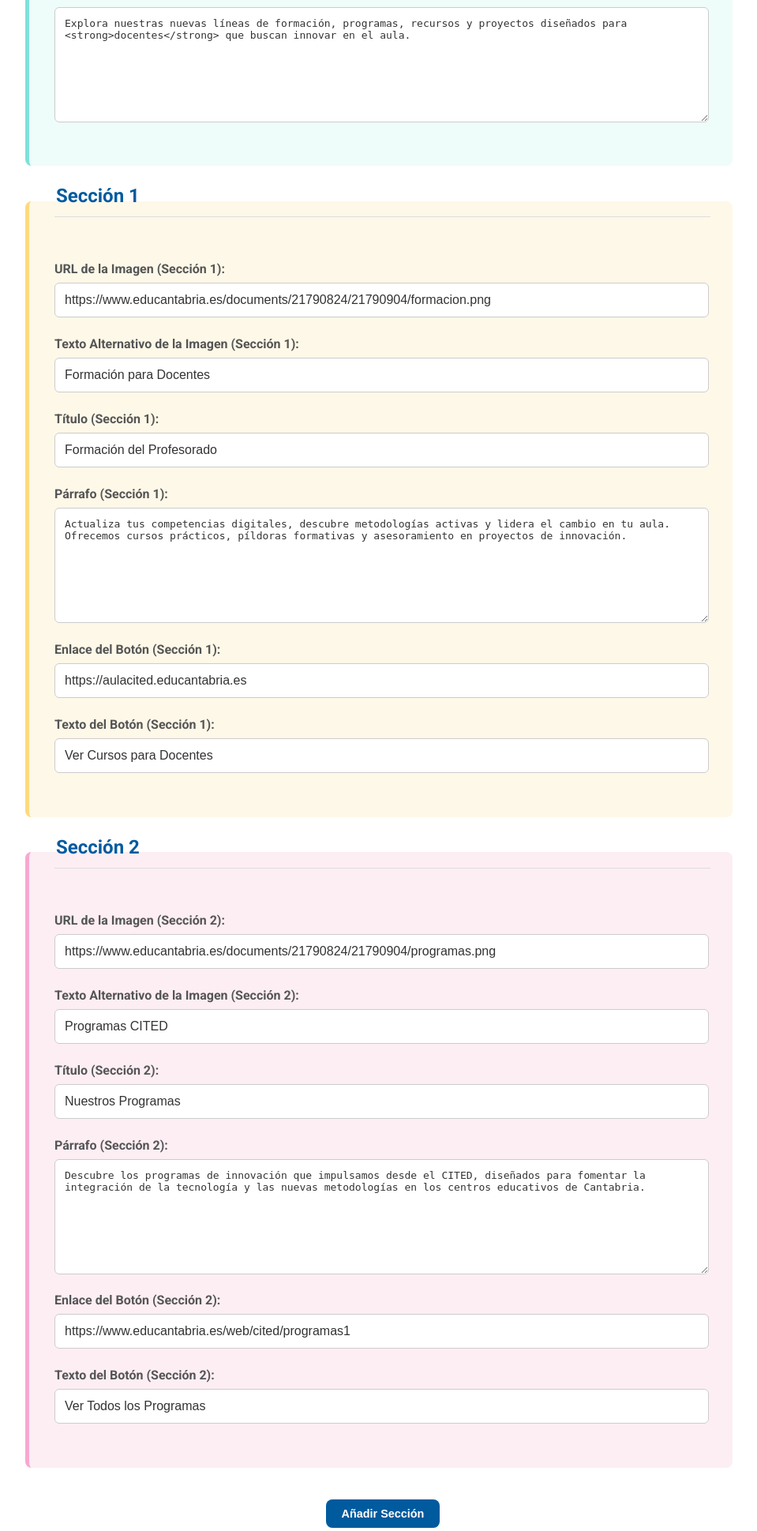
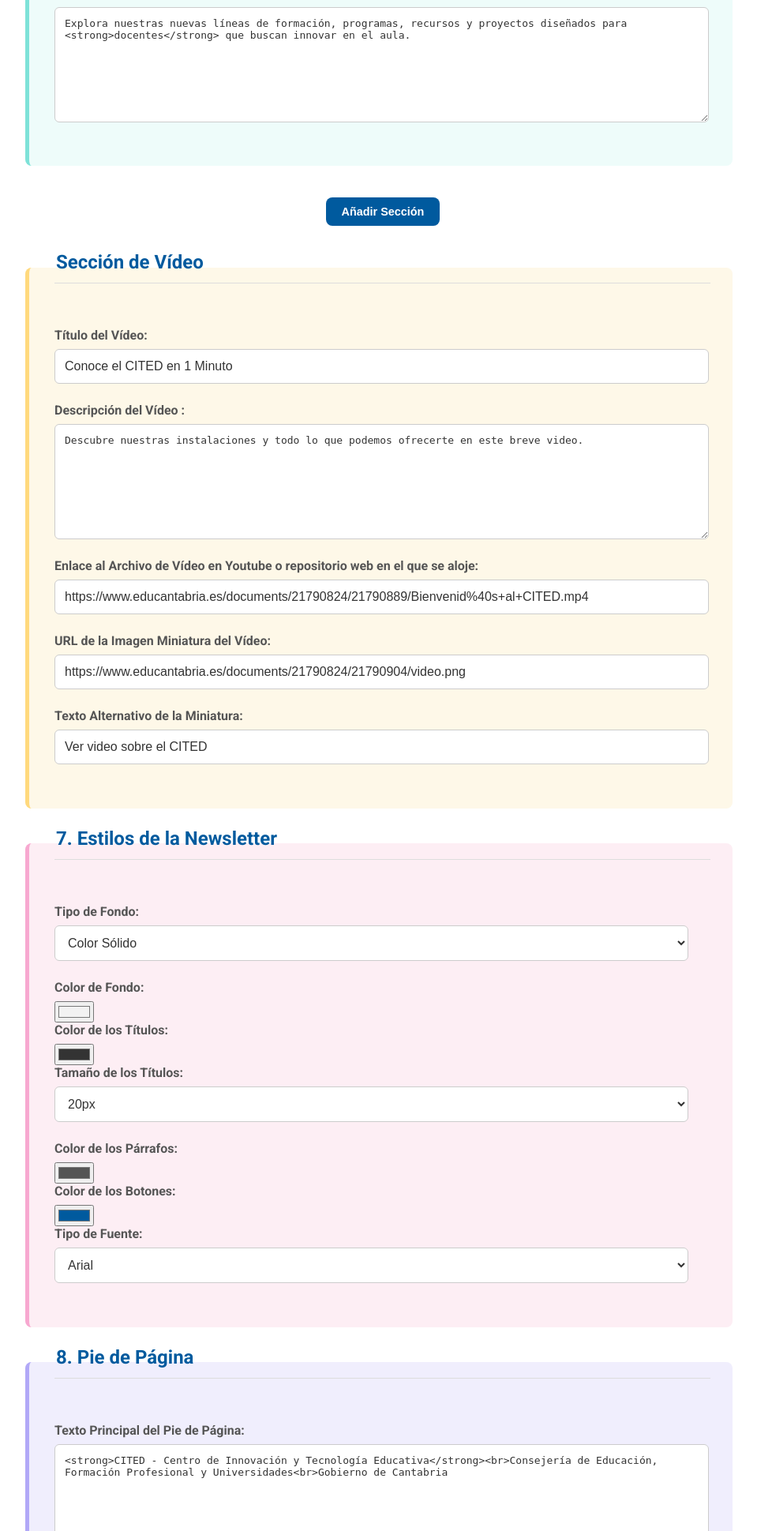
Before and after one commit to mamuflo/plantilla-newsletter, a Flask app: page / in a window 1280 px wide. Shown: the part 1839-3778 px from the top of the page at 79% size, without its empty margins (160-1119 px from the left). Run offline with Flask 3, Linux system fonts and the light colour scheme; some libraries are stand-ins or nearby versions.

Commit message:
Add files via upload

```diff
--- a/templates/index.html
+++ b/templates/index.html
@@ -638,16 +638,6 @@
                     <input type="file" id="hero_src_upload" accept="image/*" data-target-input="hero_src">
                     <span class="image-selector-placeholder" data-target-input="hero_src"></span>
                 </div>
-                <div class="resource-item">
-                    <label for="section1_img_src_upload" class="resource-label">Imagen (Sección 1):</label>
-                    <input type="file" id="section1_img_src_upload" accept="image/*" data-target-input="section1_img_src">
-                    <span class="image-selector-placeholder" data-target-input="section1_img_src"></span>
-                </div>
-                <div class="resource-item">
-                    <label for="section2_img_src_upload" class="resource-label">Imagen (Sección 2):</label>
-                    <input type="file" id="section2_img_src_upload" accept="image/*" data-target-input="section2_img_src">
-                    <span class="image-selector-placeholder" data-target-input="section2_img_src"></span>
-                </div>
                  <div class="resource-item">
                     <label for="video_thumbnail_src_upload" class="resource-label">Miniatura Vídeo:</label>
                     <input type="file" id="video_thumbnail_src_upload" accept="image/*" data-target-input="video_thumbnail_src">
@@ -701,50 +691,6 @@
 
             <label for="intro_p2">Párrafo de Introducción 2:</label>
             <textarea id="intro_p2" name="intro_p2">{{ form_data.intro_p2 | default('Explora nuestras nuevas líneas de formación, programas, recursos y proyectos diseñados para &lt;strong&gt;docentes&lt;/strong&gt; que buscan innovar en el aula.') | safe }}</textarea>
-        </fieldset>
-
-        <fieldset>
-            <legend>Sección 1</legend>
-            {% set section1 = form_data.sections[0] if form_data.sections and form_data.sections|length > 0 else {} %}
-            <label for="section1_img_src">URL de la Imagen (Sección 1):</label>
-            <input type="text" id="section1_img_src" name="section1_img_src" value="{{ section1.img_src | default('https://www.educantabria.es/documents/21790824/21790904/formacion.png') }}">
-
-            <label for="section1_img_alt">Texto Alternativo de la Imagen (Sección 1):</label>
-            <input type="text" id="section1_img_alt" name="section1_img_alt" value="{{ section1.img_alt | default('Formación para Docentes') }}">
-
-            <label for="section1_title">Título (Sección 1):</label>
-            <input type="text" id="section1_title" name="section1_title" value="{{ section1.title | default('Formación del Profesorado') }}">
-
-            <label for="section1_p">Párrafo (Sección 1):</label>
-            <textarea id="section1_p" name="section1_p">{{ section1.p | default('Actualiza tus competencias digitales, descubre metodologías activas y lidera el cambio en tu aula. Ofrecemos cursos prácticos, píldoras formativas y asesoramiento en proyectos de innovación.') }}</textarea>
-
-            <label for="section1_button_link">Enlace del Botón (Sección 1):</label>
-            <input type="text" id="section1_button_link" name="section1_button_link" value="{{ section1.button_link | default('https://aulacited.educantabria.es') }}">
-
-            <label for="section1_button_text">Texto del Botón (Sección 1):</label>
-            <input type="text" id="section1_button_text" name="section1_button_text" value="{{ section1.button_text | default('Ver Cursos para Docentes') }}">
-        </fieldset>
-
-        <fieldset>
-            <legend>Sección 2</legend>
-            {% set section2 = form_data.sections[1] if form_data.sections and form_data.sections|length > 1 else {} %}
-            <label for="section2_img_src">URL de la Imagen (Sección 2):</label>
-            <input type="text" id="section2_img_src" name="section2_img_src" value="{{ section2.img_src | default('https://www.educantabria.es/documents/21790824/21790904/programas.png') }}">
-
-            <label for="section2_img_alt">Texto Alternativo de la Imagen (Sección 2):</label>
-            <input type="text" id="section2_img_alt" name="section2_img_alt" value="{{ section2.img_alt | default('Programas CITED') }}">
-
-            <label for="section2_title">Título (Sección 2):</label>
-            <input type="text" id="section2_title" name="section2_title" value="{{ section2.title | default('Nuestros Programas') }}">
-
-            <label for="section2_p">Párrafo (Sección 2):</label>
-            <textarea id="section2_p" name="section2_p">{{ section2.p | default('Descubre los programas de innovación que impulsamos desde el CITED, diseñados para fomentar la integración de la tecnología y las nuevas metodologías en los centros educativos de Cantabria.') }}</textarea>
-
-            <label for="section2_button_link">Enlace del Botón (Sección 2):</label>
-            <input type="text" id="section2_button_link" name="section2_button_link" value="{{ section2.button_link | default('https://www.educantabria.es/web/cited/programas1') }}">
-
-            <label for="section2_button_text">Texto del Botón (Sección 2):</label>
-            <input type="text" id="section2_button_text" name="section2_button_text" value="{{ section2.button_text | default('Ver Todos los Programas') }}">
         </fieldset>
 
         <div id="dynamic-sections-container">
@@ -892,13 +838,12 @@
             // Repoblar secciones dinámicas
             if (window.formData && window.formData.sections) {
                 const sectionsData = window.formData.sections;
-                // Empezamos a añadir desde la tercera sección (índice 2)
-                if (sectionsData.length > 2) {
-                    for (let i = 2; i < sectionsData.length; i++) {
-                        // Pasamos los datos de la sección a la función para que los repueble
-                        addSection(sectionsData[i]);
-                    }
-                    // Actualizamos el contador global para que la siguiente sección que se añada tenga el número correcto
+                // Recorremos TODAS las secciones guardadas
+                if (sectionsData.length > 0) {
+                    sectionsData.forEach(sectionData => {
+                        addSection(sectionData);
+                    });
+                    // Actualizamos el contador para la siguiente sección nueva
                     sectionCounter = sectionsData.length + 1;
                 }
             }
@@ -982,7 +927,7 @@
             });
         }
 
-        let sectionCounter = 3; // Empezamos desde 3 porque 1 y 2 ya existen
+        let sectionCounter = 1; // Empezamos desde 1, todas las secciones son dinámicas
 
         function addSection(data = {}) {
             const container = document.getElementById('dynamic-sections-container');
```
